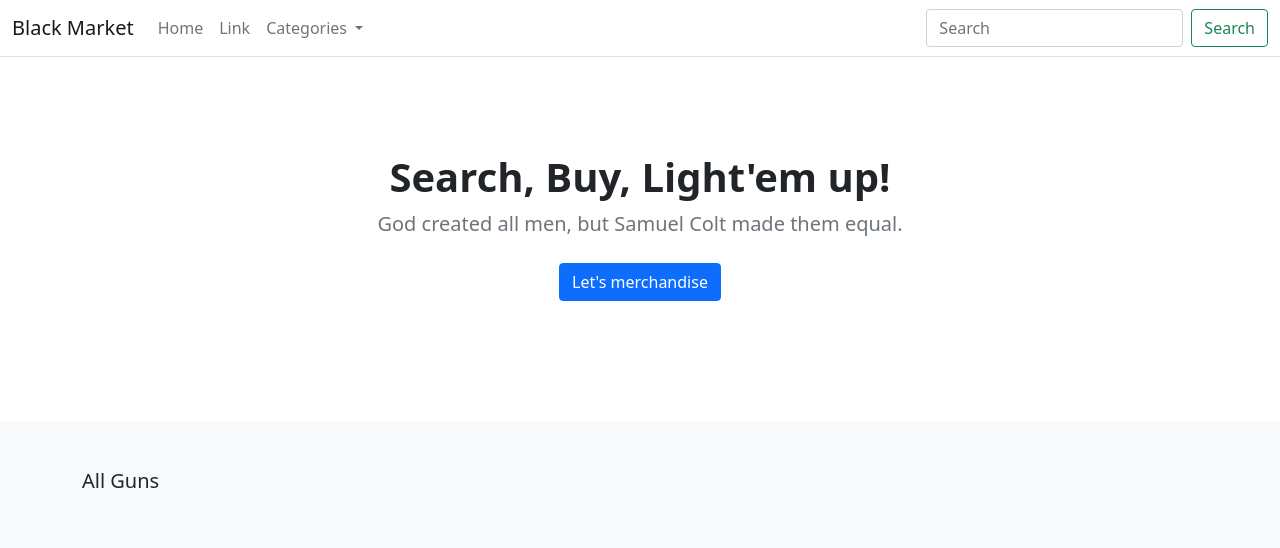
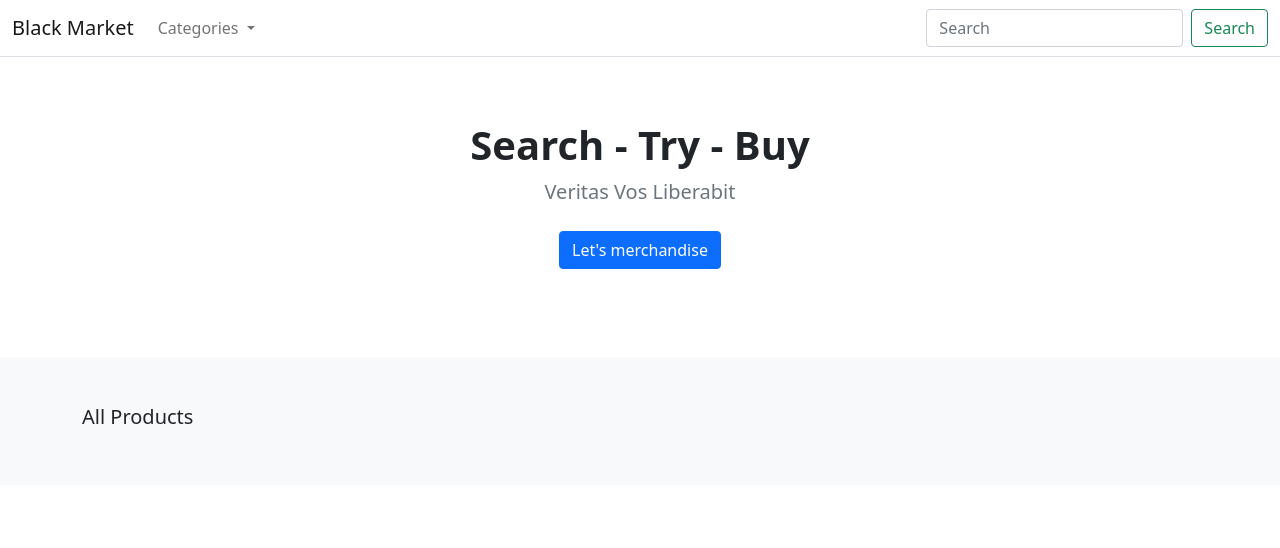
Before and after one commit to mburakbilgic/e-commerce-template, a Django app: page / in a window 1280 px wide. Shown: the top 548 px of the page. Run offline with Django 3.2, Linux system fonts and the light colour scheme; data that the repository does not hold is empty.

Commit message:
fix-refractor(template):code fix/refractoring

```diff
--- a/templates/store/base.html
+++ b/templates/store/base.html
@@ -4,7 +4,7 @@
 
 <head>
     <meta charset="utf-8" />
-    <title>{% block title %}My shop{% endblock %}</title>
+    <title>{% block title %}Black Market{% endblock %}</title>
     <meta name="viewport" content="width=device-width, initial-scale=1">
     <link href="https://cdn.jsdelivr.net/npm/bootstrap@5.0.0-beta1/dist/css/bootstrap.min.css" rel="stylesheet" integrity="sha384-giJF6kkoqNQ00vy+HMDP7azOuL0xtbfIcaT9wjKHr8RbDVddVHyTfAAsrekwKmP1" crossorigin="anonymous">
     <script src="https://cdn.jsdelivr.net/npm/bootstrap@5.0.0-beta1/dist/js/bootstrap.bundle.min.js" integrity="sha384-ygbV9kiqUc6oa4msXn9868pTtWMgiQaeYH7/t7LECLbyPA2x65Kgf80OJFdroafW" crossorigin="anonymous"></script>
@@ -14,26 +14,20 @@
     <header>
         <nav class="navbar navbar-expand-md navbar-light bg-white border-bottom">
             <div class="container-fluid">
-                <a class="navbar-brand" href="#">Black Market</a>
+                <a class="navbar-brand" href="/">Black Market</a>
                 <button class="navbar-toggler" type="button" data-bs-toggle="collapse" data-bs-target="#navbarCollapse"
                     aria-controls="navbarCollapse" aria-expanded="false" aria-label="Toggle navigation">
                     <span class="navbar-toggler-icon"></span>
                 </button>
                 <div class="collapse navbar-collapse" id="navbarCollapse">
                     <ul class="navbar-nav me-auto mb-2 mb-md-0">
-                        <li class="nav-item active">
-                            <a class="nav-link" aria-current="page" href="/">Home</a>
-                        </li>
-                        <li class="nav-item">
-                            <a class="nav-link" href="#">Link</a>
-                        </li>
                         <li class="nav-item dropdown">
                             <a class="nav-link dropdown-toggle" href="#" id="navbarDropdown" role="button"
                                 data-bs-toggle="dropdown" aria-expanded="false">
                                 Categories
                             </a>
                             <ul class="dropdown-menu" aria-labelledby="navbarDropdown">
-                                <li><a class="dropdown-item" href="{% url "store:all_products" %}">All</a></li>
+                                <li><a class="dropdown-item" href="{% url "store:product_all" %}">All</a></li>
                                 {% for cat in categories %}
                                 <li {% if category.slug == cat.slug %}class="selected" {% endif %}>
                                     <a class="dropdown-item" href="{{ cat.get_absolute_url }}">{{ cat.name|title }}</a>
--- a/templates/store/home.html
+++ b/templates/store/home.html
@@ -1,14 +1,14 @@
 {% extends './base.html' %}
 {% load static %}
-{% block title%}Home{%endblock%}
+{% block title%}Black Market{%endblock%}
 {% block content %}
 
     <main>
         <section class="py-5 text-center container">
-            <div class="row py-lg-5">
+            <div class="row py-lg-3">
             <div class="col-lg-6 col-md-8 mx-auto">
-                <h1 class="h1 fw-bold">Search, Buy, Light'em up!</h1>
-                <p class="lead text-muted">God created all men, but Samuel Colt made them equal.</p>
+                <h1 class="h1 fw-bold">Search - Try - Buy</h1>
+                <p class="lead text-muted">Veritas Vos Liberabit</p>
                 <p>
                 <a href="#" class="btn btn-primary my-2">Let's merchandise</a>
                 </p>
@@ -17,7 +17,7 @@
         </section>
         <div class="album py-5 bg-light">
             <div class="container">
-            <div class="pb-3 h5">All Guns</div>
+            <div class="pb-3 h5">All Products</div>
             <div class="row row-cols-1 row-cols-sm-2 row-cols-md-5 g-3">
                 {% for product in products %}
                 <div class="col">
```
Also changed, not shown: templates/store/products/single.html (renamed from templates/store/products/detail.html).
